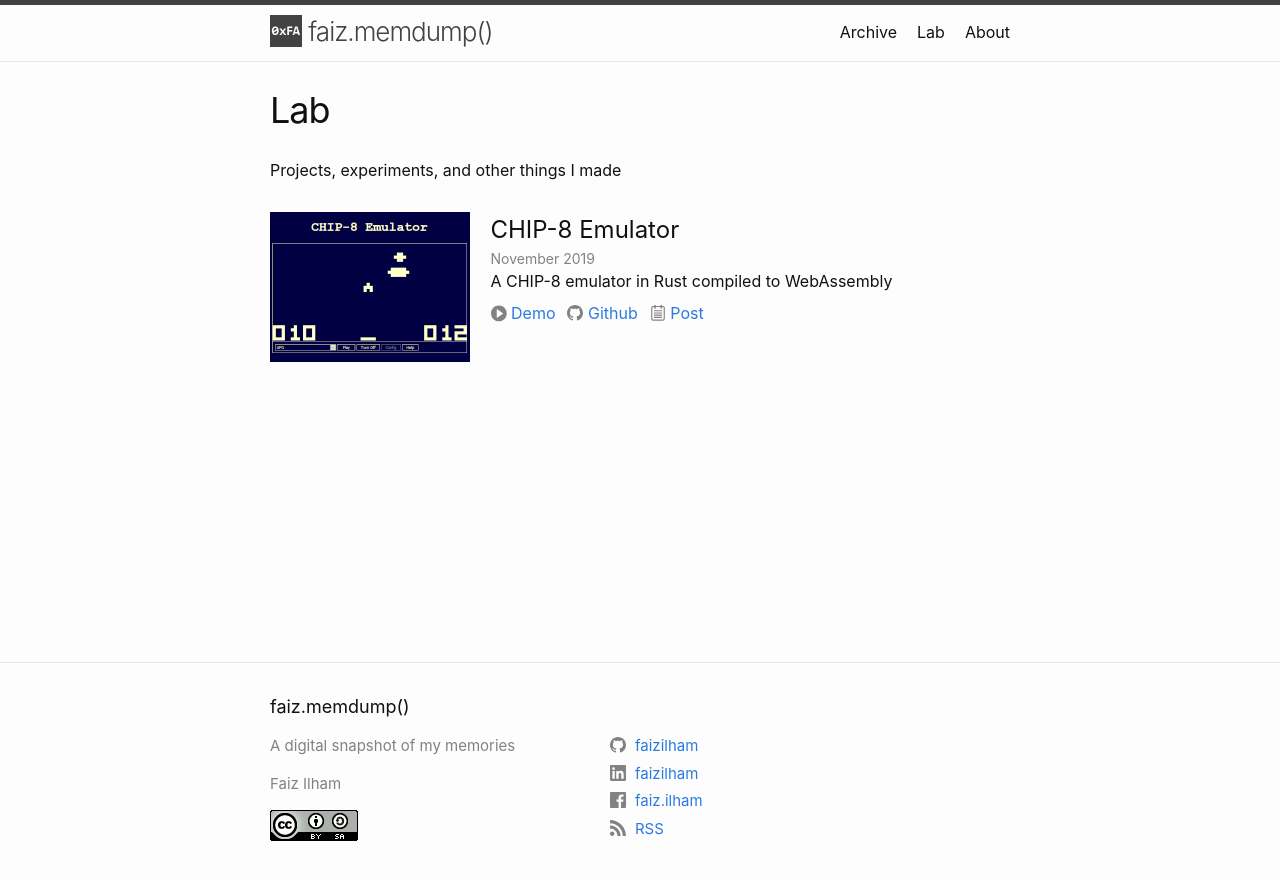
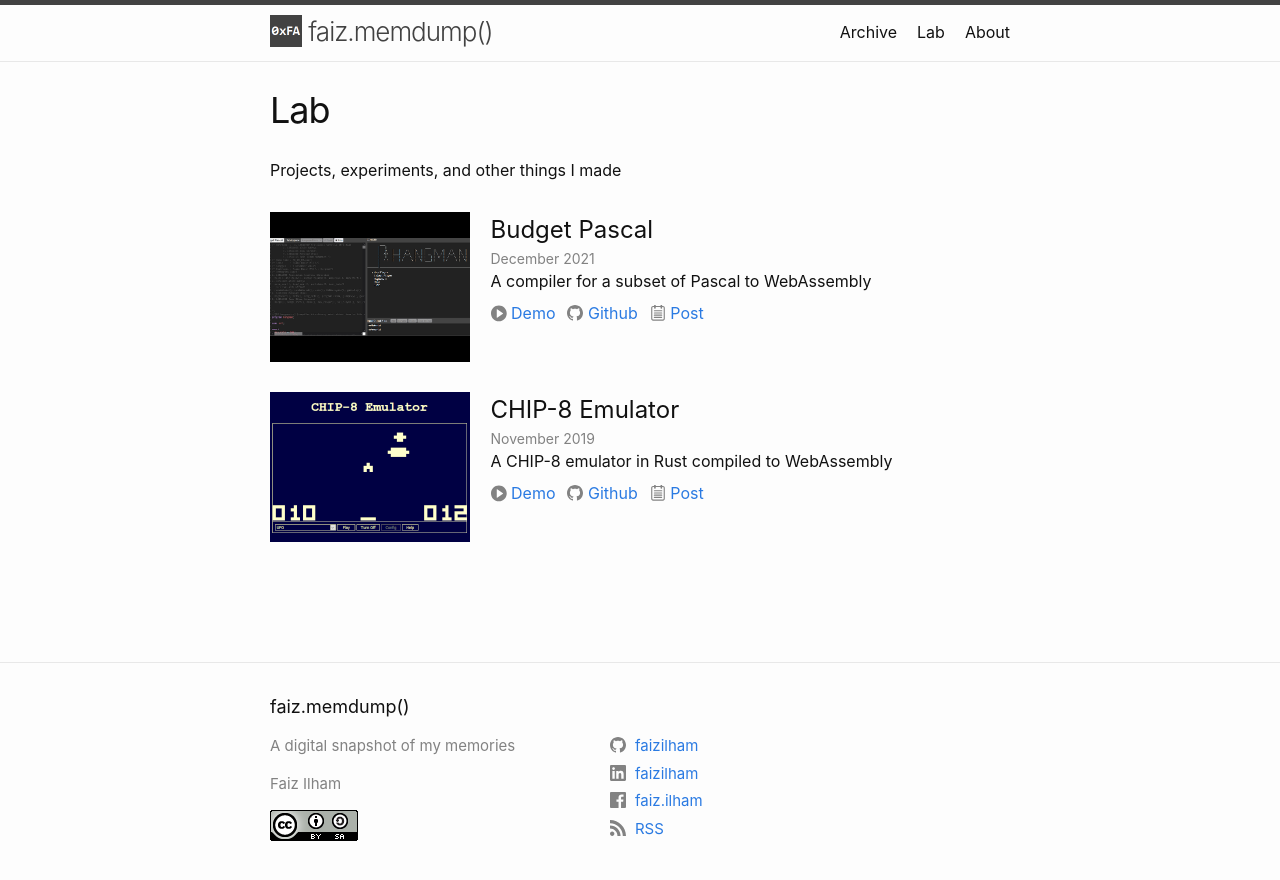
Before and after one commit to faizilham/faizilham.github.io, a Jekyll site: the page built from _pages/lab.md, in a window 1280 px wide. Shown: the top 880 px of the page. Built offline with Jekyll 4.4.1, drawn with Linux system fonts in a browser that asks for light colours.

Commit message:
add lab entries

```diff
--- a/_data/lab_entries.yml
+++ b/_data/lab_entries.yml
@@ -1,3 +1,10 @@
+- title: Budget Pascal
+  date: 2021-12-21
+  desc: A compiler for a subset of Pascal to WebAssembly
+  demo: budget-pascal/#hangman
+  thumb: budget-pascal.png
+  github: https://github.com/faizilham/budgetpascal
+  post: /making-budget-pascal-compiler
 - title: CHIP-8 Emulator
   date: 2019-11-16
   desc: A CHIP-8 emulator in Rust compiled to WebAssembly
--- a/_layouts/lab-index.html
+++ b/_layouts/lab-index.html
@@ -14,7 +14,9 @@ layout: default
     {%- for entry in site.data.lab_entries -%}
     <li>
       {%- assign thumbnail = entry.thumb | default: "default.png" -%}
-      <img class="lab-thumbnail" src="{{ thumbnail | prepend: 'img/lab/' | relative_url }}" width="200" height="150"/>
+      <div class="lab-thumbnail-container">
+        <img class="lab-thumbnail" src="{{ thumbnail | prepend: 'img/lab/' | relative_url }}" />
+      </div>
       <div class="lab-entry">
         <h3 class="lab-title">{{ entry.title | escape }}</h3>
         <div class="post-meta">{{ entry.date | date: "%B %Y" }}</div>
--- a/_sass/minima/_layout.scss
+++ b/_sass/minima/_layout.scss
@@ -322,8 +322,20 @@
   }
 }
 
+.lab-thumbnail-container {
+  display: inline-block;
+  width: 200px;
+  height: 150px;
+  background-color: black;
+  position: relative;
+}
+
 .lab-thumbnail {
-  display: inline-block;
+  max-width: 200px;
+  max-height: 150px;
+  position: absolute;
+  top: 0; left: 0; right: 0; bottom: 0;
+  margin: auto;
 }
 
 .lab-entry {
```
Also changed, not shown: _posts/2021/2021-12-21-making-budget-pascal-compiler.md (renamed from _drafts/making-budget-pascal-compiler.md), img/lab/budget-pascal.png (added).
